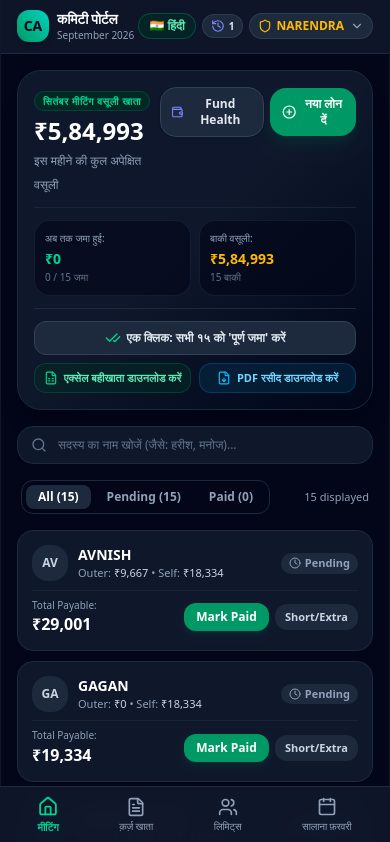
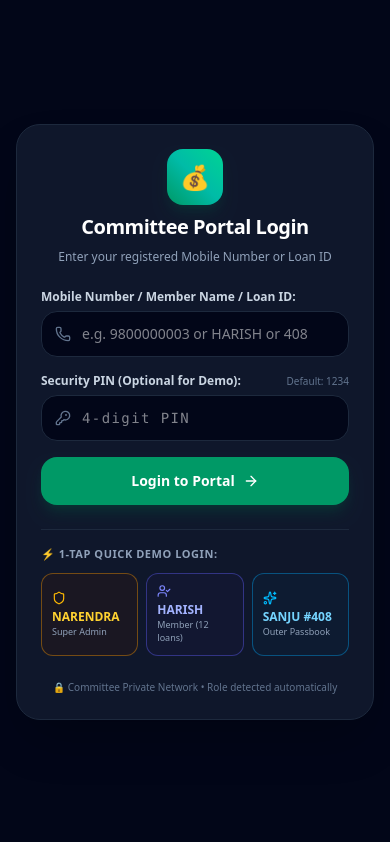
Before and after one commit to panbhav/committee-app, a React (Vite) app: page / in a window 390 px wide. Shown: the top 842 px of the page. Built offline with nearby package versions, Linux system fonts and the light colour scheme.

Commit message:
Add dedicated phone-number Login screen with auto-role detection and demo fast-login buttons

```diff
--- a/src/App.jsx
+++ b/src/App.jsx
@@ -10,11 +10,16 @@ import DisburseLoanModal from './components/admin/DisburseLoanModal';
 import MemberLoanRequestModal from './components/member/MemberLoanRequestModal';
 import PendingLoanRequestsModal from './components/admin/PendingLoanRequestsModal';
 import FundManagerModal from './components/admin/FundManagerModal';
+import LoginScreen from './components/common/LoginScreen';
 import { formatINR } from './utils/loanCalculator';
 import { Users, FileText, Plus, Search, Bell } from 'lucide-react';
 
 export default function App() {
-  const { currentUser, isSuperAdmin, loans, members, getMemberLimits, loanRequests, t } = useApp();
+  const { currentUser, isSuperAdmin, loans, members, getMemberLimits, loanRequests, currentOuterLoanId, t } = useApp();
+  const [isLoggedIn, setIsLoggedIn] = useState(() => {
+    return localStorage.getItem('comm_logged_in') === 'true';
+  });
+
   const [activeTab, setActiveTab] = useState('home'); // 'home' | 'loans' | 'limits' | 'annual'
   const [isDisburseOpen, setIsDisburseOpen] = useState(false);
   const [isMemberRequestOpen, setIsMemberRequestOpen] = useState(false);
@@ -23,9 +28,19 @@ export default function App() {
   const [loanSearch, setLoanSearch] = useState('');
   const [limitSearch, setLimitSearch] = useState('');
 
+  // If not logged in, show LoginScreen
+  if (!isLoggedIn) {
+    return (
+      <LoginScreen
+        onLoginSuccess={() => {
+          localStorage.setItem('comm_logged_in', 'true');
+          setIsLoggedIn(true);
+        }}
+      />
+    );
+  }
 
-
-  // If viewing as an Outsider (currentUser is null)
+  // If viewing as an Outsider (currentUser is null, but currentOuterLoanId is set)
   if (!currentUser) {
     return (
       <div className="min-h-screen bg-slate-950 text-slate-100 flex flex-col max-w-md mx-auto relative border-x border-slate-900 shadow-2xl">
@@ -36,6 +51,7 @@ export default function App() {
       </div>
     );
   }
+
 
   // Filter Loans by loan ID, borrower name, or guarantor
   const filteredLoans = loans.filter(l => {
--- a/src/components/common/Header.jsx
+++ b/src/components/common/Header.jsx
@@ -194,9 +194,18 @@ export default function Header() {
               </div>
             </div>
 
-            {/* Factory Reset */}
+            {/* Logout and Factory Reset */}
             <div className="pt-2 border-t border-slate-800 flex justify-between items-center">
-              <span className="text-[11px] text-slate-500">Reset demo state:</span>
+              <button
+                onClick={() => {
+                  localStorage.removeItem('comm_logged_in');
+                  window.location.reload();
+                }}
+                className="text-[11px] font-bold text-amber-400 hover:text-amber-300 bg-amber-950/40 border border-amber-800/40 px-3 py-1 rounded-lg transition"
+              >
+                🚪 Logout / Switch
+              </button>
+
               <button
                 onClick={() => {
                   if (confirm("Reset data back to September defaults?")) {
--- /dev/null
+++ b/src/components/common/LoginScreen.jsx
@@ -0,0 +1,176 @@
+import React, { useState } from 'react';
+import { useApp } from '../../context/AppContext';
+import { Phone, KeyRound, Shield, UserCheck, ArrowRight, Sparkles, AlertCircle } from 'lucide-react';
+
+export default function LoginScreen({ onLoginSuccess }) {
+  const { members, loans, setCurrentUser, setCurrentOuterLoanId, t } = useApp();
+
+  const [mobileNumber, setMobileNumber] = useState('');
+  const [pin, setPin] = useState('');
+  const [errorMsg, setErrorMsg] = useState('');
+
+  // Quick Demo Fast-Login buttons
+  const handleFastLogin = (identifier, type = 'member') => {
+    if (type === 'admin') {
+      const adminMember = members.find(m => m.name === 'NARENDRA');
+      setCurrentUser(adminMember);
+      onLoginSuccess();
+    } else if (type === 'member') {
+      const member = members.find(m => m.name === identifier);
+      setCurrentUser(member);
+      onLoginSuccess();
+    } else if (type === 'outer') {
+      setCurrentUser(null);
+      setCurrentOuterLoanId(identifier); // loan ID
+      onLoginSuccess();
+    }
+  };
+
+  const handleLogin = (e) => {
+    e.preventDefault();
+    setErrorMsg('');
+    const cleanPhone = mobileNumber.trim();
+
+    // 1. Check if number matches one of the 15 Core Members
+    const matchedMember = members.find(m => m.phone === cleanPhone || m.name.toLowerCase() === cleanPhone.toLowerCase());
+
+    if (matchedMember) {
+      // Default demo PIN is 1234 or empty
+      if (pin && pin !== '1234') {
+        setErrorMsg('Invalid PIN. (Default demo PIN is 1234)');
+        return;
+      }
+      setCurrentUser(matchedMember);
+      onLoginSuccess();
+      return;
+    }
+
+    // 2. Check if number or name matches an Outer Borrower
+    const matchedOuter = loans.find(
+      l => l.type === 'outer' && (l.borrowerPhone === cleanPhone || l.borrowerName.toLowerCase() === cleanPhone.toLowerCase() || l.id.toString() === cleanPhone)
+    );
+
+    if (matchedOuter) {
+      setCurrentUser(null); // Outsider has no committee partner record
+      setCurrentOuterLoanId(matchedOuter.id);
+      onLoginSuccess();
+      return;
+    }
+
+    setErrorMsg('Mobile number or Loan ID not found in committee records. Please check or use quick login below.');
+  };
+
+  return (
+    <div className="min-h-screen bg-slate-950 text-slate-100 flex flex-col justify-center px-4 py-8 max-w-md mx-auto">
+      <div className="bg-slate-900 border border-slate-800 rounded-3xl p-6 shadow-2xl space-y-6">
+        {/* App Logo & Header */}
+        <div className="text-center space-y-2">
+          <div className="w-14 h-14 rounded-2xl bg-gradient-to-tr from-emerald-600 via-teal-500 to-emerald-400 mx-auto flex items-center justify-center text-slate-950 text-2xl font-black shadow-lg shadow-emerald-900/30">
+            💰
+          </div>
+          <h1 className="text-xl font-black text-white tracking-tight">
+            Committee Portal Login
+          </h1>
+          <p className="text-xs text-slate-400">
+            Enter your registered Mobile Number or Loan ID
+          </p>
+        </div>
+
+        {/* Login Form */}
+        <form onSubmit={handleLogin} className="space-y-4 text-xs">
+          <div>
+            <label className="text-slate-300 font-semibold block mb-1.5">
+              Mobile Number / Member Name / Loan ID:
+            </label>
+            <div className="relative">
+              <Phone className="w-4 h-4 text-slate-500 absolute left-3.5 top-1/2 -translate-y-1/2" />
+              <input
+                type="text"
+                required
+                placeholder="e.g. 9800000003 or HARISH or 408"
+                value={mobileNumber}
+                onChange={(e) => setMobileNumber(e.target.value)}
+                className="w-full bg-slate-950 border border-slate-800 rounded-2xl pl-10 pr-4 py-3 text-white text-sm font-medium focus:outline-none focus:border-emerald-500 transition"
+              />
+            </div>
+          </div>
+
+          <div>
+            <div className="flex justify-between items-center mb-1.5">
+              <label className="text-slate-300 font-semibold">
+                Security PIN (Optional for Demo):
+              </label>
+              <span className="text-[10px] text-slate-500">Default: 1234</span>
+            </div>
+            <div className="relative">
+              <KeyRound className="w-4 h-4 text-slate-500 absolute left-3.5 top-1/2 -translate-y-1/2" />
+              <input
+                type="password"
+                maxLength="4"
+                placeholder="4-digit PIN"
+                value={pin}
+                onChange={(e) => setPin(e.target.value)}
+                className="w-full bg-slate-950 border border-slate-800 rounded-2xl pl-10 pr-4 py-3 text-white text-sm tracking-widest font-mono focus:outline-none focus:border-emerald-500 transition"
+              />
+            </div>
+          </div>
+
+          {errorMsg && (
+            <div className="bg-red-950/40 border border-red-800/50 p-3 rounded-xl flex items-start gap-2 text-red-300 text-[11px]">
+              <AlertCircle className="w-4 h-4 flex-shrink-0 mt-0.5" />
+              <span>{errorMsg}</span>
+            </div>
+          )}
+
+          <button
+            type="submit"
+            className="w-full bg-emerald-600 hover:bg-emerald-500 text-white font-bold py-3.5 rounded-2xl flex items-center justify-center gap-2 shadow-lg shadow-emerald-900/40 active:scale-98 transition text-sm"
+          >
+            <span>Login to Portal</span>
+            <ArrowRight className="w-4 h-4" />
+          </button>
+        </form>
+
+        {/* 1-Tap Quick Fast Login for Instant Testing */}
+        <div className="pt-4 border-t border-slate-800 space-y-2.5">
+          <div className="flex items-center justify-between text-[11px] text-slate-400 font-bold uppercase tracking-wider">
+            <span>⚡ 1-Tap Quick Demo Login:</span>
+          </div>
+
+          <div className="grid grid-cols-3 gap-2">
+            <button
+              onClick={() => handleFastLogin('NARENDRA', 'admin')}
+              className="p-2.5 rounded-xl border border-amber-500/40 bg-amber-950/20 hover:bg-amber-900/30 text-amber-300 text-left transition"
+            >
+              <Shield className="w-3.5 h-3.5 mb-1 text-amber-400" />
+              <div className="font-bold text-xs">NARENDRA</div>
+              <span className="text-[9px] text-slate-400 block">Super Admin</span>
+            </button>
+
+            <button
+              onClick={() => handleFastLogin('HARISH', 'member')}
+              className="p-2.5 rounded-xl border border-indigo-500/40 bg-indigo-950/20 hover:bg-indigo-900/30 text-indigo-300 text-left transition"
+            >
+              <UserCheck className="w-3.5 h-3.5 mb-1 text-indigo-400" />
+              <div className="font-bold text-xs">HARISH</div>
+              <span className="text-[9px] text-slate-400 block">Member (12 loans)</span>
+            </button>
+
+            <button
+              onClick={() => handleFastLogin(408, 'outer')}
+              className="p-2.5 rounded-xl border border-sky-500/40 bg-sky-950/20 hover:bg-sky-900/30 text-sky-300 text-left transition"
+            >
+              <Sparkles className="w-3.5 h-3.5 mb-1 text-sky-400" />
+              <div className="font-bold text-xs">SANJU #408</div>
+              <span className="text-[9px] text-slate-400 block">Outer Passbook</span>
+            </button>
+          </div>
+        </div>
+
+        <div className="text-center text-[10px] text-slate-500">
+          🔒 Committee Private Network • Role detected automatically
+        </div>
+      </div>
+    </div>
+  );
+}
```
